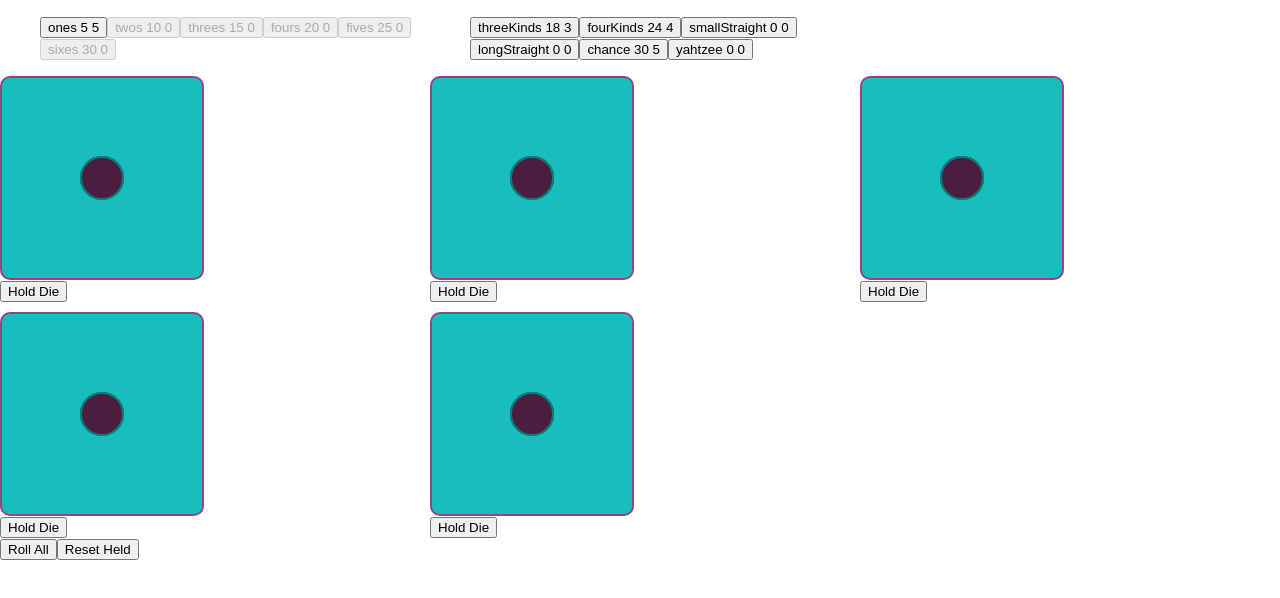
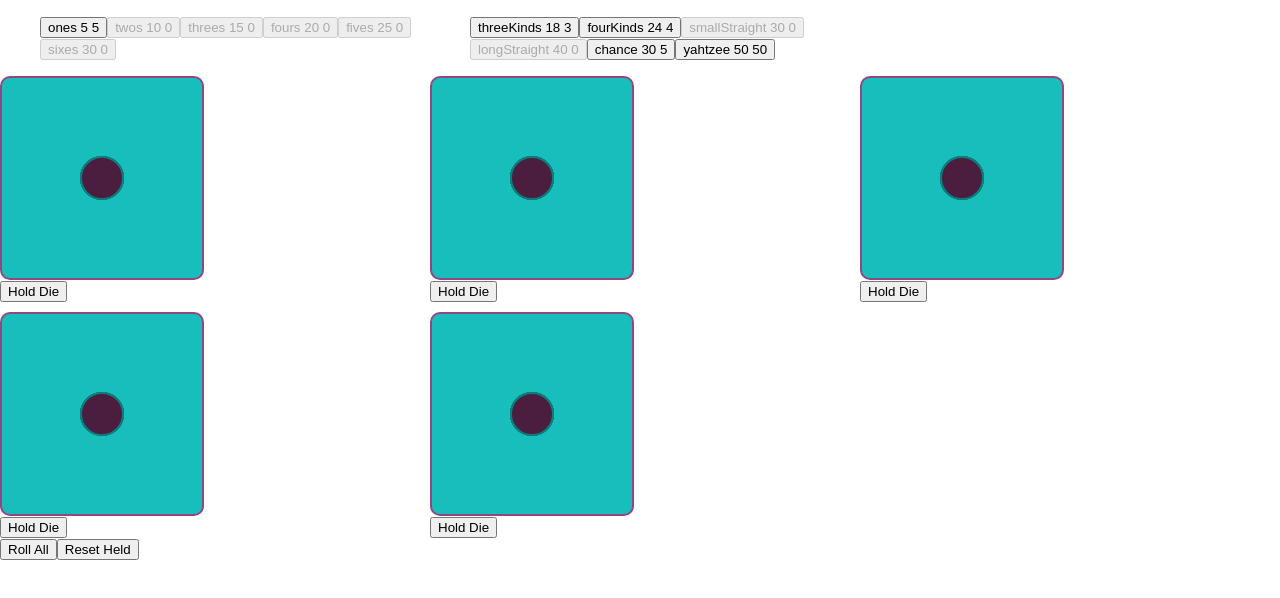
Before and after one commit to LiamMyles/yahtzee-redux, a React (Create React App) app: page / in a window 1280 px wide. Shown: the top 598 px of the page. Built offline with nearby package versions, Linux system fonts and the light colour scheme.

Commit message:
Finished off score logic

```diff
--- a/src/App.jsx
+++ b/src/App.jsx
@@ -220,16 +220,70 @@ function ScoreBoard({ dice }) {
         }
       },
       {
-        test: dice => dice.includes(1),
+        test: dice => {
+          const newDice = [...dice];
+          newDice.sort();
+
+          const firstHalf = newDice.slice(0, 4);
+          const endHalf = newDice.slice(2);
+          const checkAllAreConsecutive = (die, index, dice) => {
+            if (index === dice.length - 1) return true;
+            return die + 1 === dice[index + 1];
+          };
+          return (
+            firstHalf.every(checkAllAreConsecutive) ||
+            endHalf.every(checkAllAreConsecutive)
+          );
+        },
         name: "smallStraight",
-        topScore: 0,
-        getScore: dice => 0
+        topScore: 30,
+        getScore: dice => {
+          const newDice = [...dice];
+          newDice.sort();
+
+          const firstHalf = newDice.slice(0, 4);
+          const endHalf = newDice.slice(2);
+          const checkAllAreConsecutive = (die, index, dice) => {
+            if (index === dice.length - 1) return true;
+            return die + 1 === dice[index + 1];
+          };
+          if (
+            firstHalf.every(checkAllAreConsecutive) ||
+            endHalf.every(checkAllAreConsecutive)
+          ) {
+            return 30;
+          } else {
+            return 0;
+          }
+        }
       },
       {
-        test: dice => dice.includes(1),
+        test: dice => {
+          const newDice = [...dice];
+          newDice.sort();
+
+          const checkAllAreConsecutive = (die, index, dice) => {
+            if (index === dice.length - 1) return true;
+            return die + 1 === dice[index + 1];
+          };
+          return newDice.every(checkAllAreConsecutive);
+        },
         name: "longStraight",
-        topScore: 0,
-        getScore: dice => 0
+        topScore: 40,
+        getScore: dice => {
+          const newDice = [...dice];
+          newDice.sort();
+
+          const checkAllAreConsecutive = (die, index, dice) => {
+            if (index === dice.length - 1) return true;
+            return die + 1 === dice[index + 1];
+          };
+          if (newDice.every(checkAllAreConsecutive)) {
+            return 40;
+          } else {
+            return 0;
+          }
+        }
       },
       {
         test: () => true,
@@ -240,8 +294,8 @@ function ScoreBoard({ dice }) {
       {
         test: dice => new Set(dice).size === 1,
         name: "yahtzee",
-        topScore: 0,
-        getScore: dice => 0
+        topScore: 50,
+        getScore: dice => 50
       }
     ]
   };
@@ -259,7 +313,8 @@ function ScoreBoard({ dice }) {
       </ul>
       <ul className="score-board__scores score-board__scores--lower-section">
         {scores.lower.map(({ name, test, topScore, getScore }) => {
-          if (name === "fourKinds") {
+          if (name === "smallStraight") {
+            console.log(name);
             console.log(test(dice));
             console.log(dice);
           }
```
